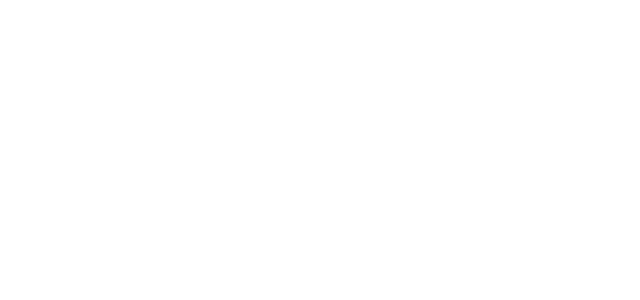
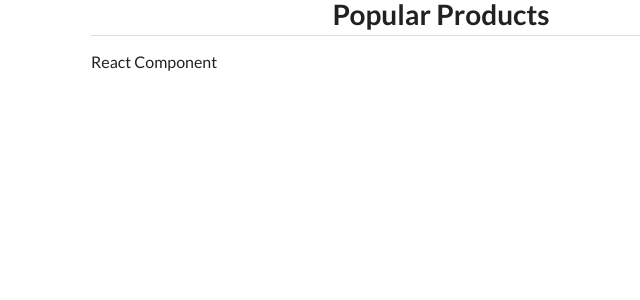
Before and after one commit to KeithChasen/react-voting-app, a React (Create React App) app: page / in a window 1280 px wide. Shown: the top 300 px of the page, without its empty margins (199-839 px from the left). Built offline with nearby package versions, Linux system fonts and the light colour scheme.

Commit message:
product list component / semanti ui

```diff
--- a/package.json
+++ b/package.json
@@ -5,7 +5,9 @@
   "dependencies": {
     "react": "^16.8.6",
     "react-dom": "^16.8.6",
-    "react-scripts": "3.0.1"
+    "react-scripts": "3.0.1",
+    "semantic-ui-css": "^2.4.1",
+    "semantic-ui-react": "^0.87.1"
   },
   "scripts": {
     "start": "react-scripts start",
--- a/src/App.js
+++ b/src/App.js
@@ -1,9 +1,14 @@
 import React from 'react';
+import ProductList from './components/ProductList'
+import 'semantic-ui-css/semantic.min.css'
 
 function App() {
   return (
-    <div className="App">
-
+    <div className="App main ui text container">
+        <h1 className="ui dividing centered header">Popular Products</h1>
+        <div id="content">
+            <ProductList />
+        </div>
     </div>
   );
 }
--- /dev/null
+++ b/src/components/ProductList.js
@@ -0,0 +1,13 @@
+import React, { Component } from 'react'
+
+class ProductList extends Component {
+    render() {
+        return (
+            <div className="ui unstackable items">
+                React Component
+            </div>
+        )
+    }
+}
+
+export default ProductList
```
Also changed, not shown: 1 other file (tests, documents, lock files or other folders).
